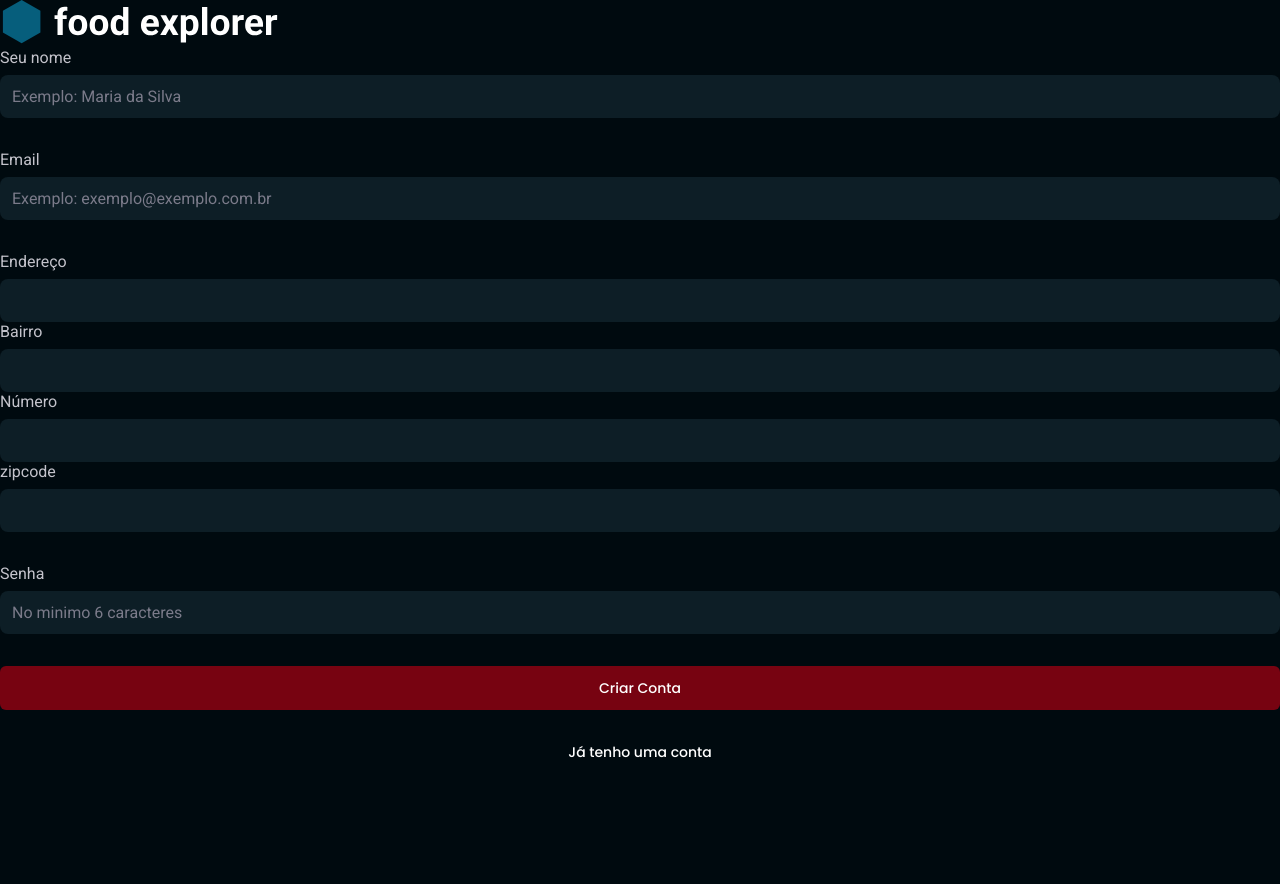
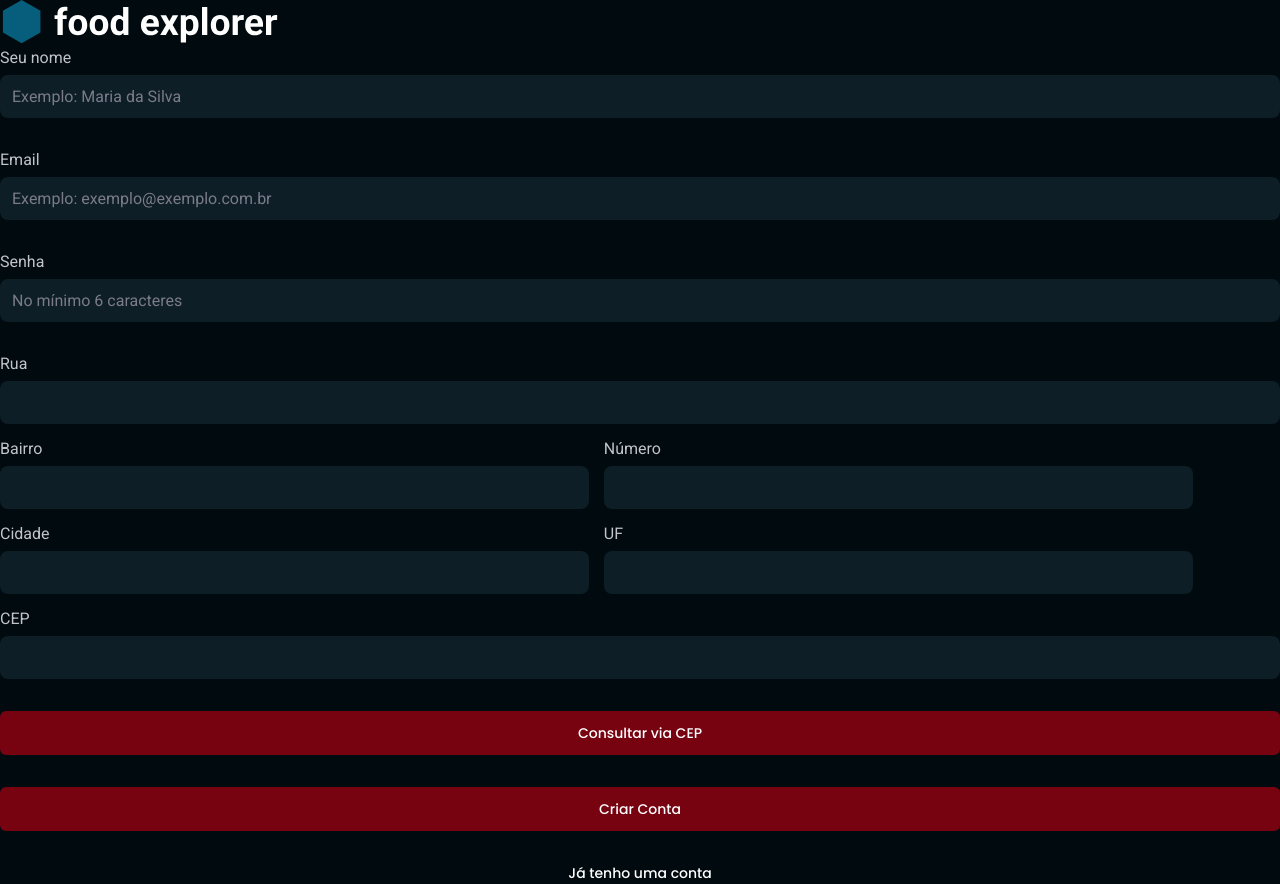
Before and after one commit to joao-lgtm/Food-explorer, a React (Vite) app: page /SingUp in a window 1280 px wide. Before the commit the page ends 800 px from the top, so only its background shows below. Built offline with nearby package versions, Linux system fonts and the light colour scheme.

Commit message:
craindo o login e o carrossel

```diff
--- a/package.json
+++ b/package.json
@@ -16,6 +16,7 @@
     "react-dom": "^18.2.0",
     "react-icons": "^5.2.1",
     "react-router-dom": "^6.23.1",
+    "react-toastify": "^10.0.5",
     "styled-components": "^6.1.10"
   },
   "devDependencies": {
--- a/src/App.jsx
+++ b/src/App.jsx
@@ -2,18 +2,31 @@ import { ThemeProvider } from 'styled-components';
 import { useTheme } from './hooks/ThemeSwitcher';
 import { ThemeBlack, ThemeWhite } from './style/theme';
 import { Global } from './style/global';
-import { Home } from './page/Home';
-import { SingIn } from './page/SingIn';
 import { Routes } from './routes/index';
+import { ToastContainer } from 'react-toastify'
+import 'react-toastify/dist/ReactToastify.css';
+import { AuthProvider } from './hooks/auth';
 
 export function App() {
     const { theme } = useTheme();
-
-    console.log(theme)
     return (
         <ThemeProvider theme={theme === true ? ThemeBlack : ThemeWhite}>
+            <ToastContainer
+                position="top-right"
+                autoClose={5000}
+                hideProgressBar={false}
+                newestOnTop={false}
+                closeOnClick
+                rtl={false}
+                pauseOnFocusLoss
+                draggable
+                pauseOnHover
+                theme={theme === true ? 'light' : 'dark'}
+                transition:Bounce />
             <Global />
-            <Routes />
+            <AuthProvider>
+                <Routes />
+            </AuthProvider>
         </ThemeProvider>
     );
 }
--- a/src/components/Card/index.jsx
+++ b/src/components/Card/index.jsx
@@ -6,7 +6,7 @@ import { LuPlus } from "react-icons/lu";
 import { MdOutlineFavoriteBorder, MdOutlineFavorite } from "react-icons/md";
 import { useEffect, useState, useRef } from "react";
 
-export function Card({ name = "Salada Ravanello", price = "49,97",liked = false}) {
+export function Card({id, name , price ,liked = false}) {
     const [isOver, setIsOver] = useState(false);
     const [isLiked, setIsLiked] = useState(liked);
     const [count, setCount] = useState(1);
@@ -16,6 +16,12 @@ export function Card({ name = "Salada Ravanello", price = "49,97",liked = false}
     function Liked(isliked) {
 
         //api.update('/like')
+    }
+
+
+    function include(){
+        console.log(name, count,id)
+
     }
 
     useEffect(() => {
@@ -64,7 +70,7 @@ export function Card({ name = "Salada Ravanello", price = "49,97",liked = false}
                 {count}
                 <LuPlus onClick={() => ammount("sum")} cursor="pointer" size={18} />
             </Count>
-            <Button name="Incluir" />
+            <Button onClick={include} name="Incluir" />
         </Container>
     );
 }
--- a/src/components/Carousel/style.js
+++ b/src/components/Carousel/style.js
@@ -1,11 +1,17 @@
 import styled from "styled-components";
 
 export const Container = styled.div`
-
+    width: 100%;
 `;
 
 export const ContainerCarousel = styled.div`
-    display: flex;
-    flex-direction: row;
-    flex-wrap: nowrap;
+    max-width: 100%;
+    overflow-x: auto;
+    display: inline-flex;
+    gap: 16px;
+
+
+    > * {
+        flex-shrink: 0;
+    }
 `;
--- a/src/main.jsx
+++ b/src/main.jsx
@@ -2,6 +2,7 @@ import React from 'react'
 import ReactDOM from 'react-dom/client'
 import { App } from './App'
 import { ThemeSwitchProvider } from './hooks/ThemeSwitcher'
+
 
 
 ReactDOM.createRoot(document.getElementById('root')).render(
--- a/src/page/Home/style.js
+++ b/src/page/Home/style.js
@@ -8,7 +8,7 @@ export const Container = styled.div`
 
 
     display: grid;
-    grid-template-columns: auto;
+    grid-template-columns: 100%;
     grid-template-rows: auto 1fr auto;
     grid-template-areas:
     "header"
--- a/src/page/SingUp/index.jsx
+++ b/src/page/SingUp/index.jsx
@@ -1,55 +1,167 @@
 import { Input } from "../../components/Input";
-import { AccountExists, Container, Form } from "./style";
+import { AccountExists, Address, Container, Form } from "./style";
 import Logo from "../../assets/main.svg";
 import { Button } from "../../components/Button";
+import { useState } from "react";
+import axios from "axios";
+import { api } from "../../services/api";
+import { toast } from "react-toastify";
+import { useNavigate } from "react-router-dom";
 
 export function SingUp() {
+    const [name, setName] = useState("");
+    const [email, setEmail] = useState("");
+    const [password, setPassword] = useState("");
+    const [street, setStreet] = useState("");
+    const [city, setCity] = useState("");
+    const [uf, setUf] = useState("");
+    const [neighborhood, setNeighborhood] = useState("");
+    const [number, setNumber] = useState("");
+    const [zipcode, setZipcode] = useState("");
+
+    const navigate = useNavigate();
+
+    async function handleFindeByZipcode() {
+        try {
+            if (!zipcode) {
+                toast.error("Preencha o CEP");
+                return;
+            }
+            await axios.get(`https://viacep.com.br/ws/${zipcode}/json/`).then(response => {
+                toast.success("CEP encontrado com sucesso");
+
+                setStreet(response.data.logradouro);
+                setNeighborhood(response.data.bairro);
+                setCity(response.data.localidade);
+                setUf(response.data.uf);
+            })
+
+        } catch (error) {
+            toast.error("Erro ao buscar CEP ou CEP inválido");
+        }
+    }
+
+    async function handleSignUP() {
+        await api.post("/users", {
+            name,
+            email,
+            password,
+            street,
+            neighborhood,
+            number,
+            city,
+            uf,
+            zipcode
+        }).then(() => {
+            toast.success("Usuario criado com sucesso!");
+            navigate('/');
+        }).catch(err => {
+            if (err.response) {
+                toast.error(err.response.data.message);
+            } else {
+                toast.error("não foi possivel cadastrar o usuario")
+            }
+        });
+    }
+
     return (
         <Container>
             <div>
-                <img src={Logo} />
+                <img src={Logo} alt="Logo" />
             </div>
             <Form>
                 <Input
                     nameInput="name"
                     label="Seu nome"
                     placeholder="Exemplo: Maria da Silva"
+                    onChange={e => setName(e.target.value)}
+                    required
                 />
                 <Input
                     nameInput="email"
                     label="Email"
                     placeholder="Exemplo: exemplo@exemplo.com.br"
+                    onChange={e => setEmail(e.target.value)}
+                    type="email"
+                    required
                 />
-                <div>
                 <Input
-                        nameInput="address"
-                        label="Endereço"
+                    nameInput="Senha"
+                    label="Senha"
+                    placeholder="No mínimo 6 caracteres"
+                    onChange={e => setPassword(e.target.value)}
+                    type="password"
+                    required
                 />
+
+                <Address>
+                    <div className="addressAndZipcode">
+                        <Input
+                            nameInput="street"
+                            label="Rua"
+                            value={street}
+                            onChange={e => setStreet(e.target.value)}
+                            required
+                        />
+                    </div>
+                    <div className="neighborhoodAndNumber">
                         <Input
                             nameInput="neighborhood"
                             label="Bairro"
+                            value={neighborhood}
+                            onChange={e => setNeighborhood(e.target.value)}
+                            required
                         />
+                    </div>
+                    <div className="neighborhoodAndNumber">
                         <Input
                             nameInput="number"
                             label="Número"
+                            value={number}
+                            onChange={e => setNumber(e.target.value)}
+                            required
                         />
+                    </div>
+                    <div className="neighborhoodAndNumber">
+                        <Input
+                            nameInput="city"
+                            label="Cidade"
+                            value={city}
+                            onChange={e => setCity(e.target.value)}
+                            required
+                        />
+                    </div>
+                    <div className="neighborhoodAndNumber">
+                        <Input
+                            nameInput="uf"
+                            label="UF"
+                            value={uf}
+                            onChange={e => setUf(e.target.value)}
+                            required
+                        />
+                    </div>
+                    <div className="addressAndZipcode">
                         <Input
                             nameInput="zipcode"
-                        label="zipcode"
+                            label="CEP"
+                            value={zipcode}
+                            onChange={e => setZipcode(e.target.value)}
+                            required
                         />
                     </div>
-                <Input
-                    nameInput="Senha"
-                    label="Senha"
-                    placeholder="No minimo 6 caracteres"
+
+                </Address>
+                <Button
+                        onClick={handleFindeByZipcode}
+                        name="Consultar via CEP"
                     />
-
                 <Button
                     name="Criar Conta"
+                    onClick={handleSignUP}
                 />
 
                 <AccountExists to="/">Já tenho uma conta</AccountExists>
             </Form>
         </Container>
-    )
+    );
 }
--- a/src/page/SingUp/style.js
+++ b/src/page/SingUp/style.js
@@ -4,8 +4,6 @@ import { Link }  from "react-router-dom";
 import { FONTS } from "../../style/fonts";
 
 export const Container = styled.div`
-
-
     @media (max-width: ${DEVICE_BREAKPOINTS.MD}) {
         display: flex;
         flex-direction: column;
@@ -46,5 +44,19 @@ export const AccountExists = styled(Link)`
 
     text-decoration: none;
     text-align: center;
+`;
 
+
+export const Address = styled.div`
+    display: flex;
+    flex-wrap: wrap;
+    gap: 15px;
+
+    .addressAndZipcode{
+        width: 100%;
+    }
+
+    .neighborhoodAndNumber{
+        width: 46%;
+    }
 `;
--- a/src/routes/auth.routes.jsx
+++ b/src/routes/auth.routes.jsx
@@ -1,6 +1,6 @@
 import { Routes, Route, Navigate } from "react-router-dom";
 import { SingIn } from './../page/SingIn';
-import { SingUp } from './../page/SingUp/index';
+import { SingUp } from './../page/SingUp';
 
 export function AuthRoutes () {
     return(
--- a/src/routes/index.jsx
+++ b/src/routes/index.jsx
@@ -1,14 +1,14 @@
 import { BrowserRouter } from "react-router-dom";
 import { AuthRoutes } from "./auth.routes";
 import { AppRoutes } from "./app.routes";
-import { AuthProvider } from "../hooks/auth";
+import { useAuth } from "../hooks/auth";
 
 export function Routes() {
+    const { user, singOut } = useAuth();
+
     return (
         <BrowserRouter>
-            <AuthProvider>
-                <AuthRoutes />
-            </AuthProvider>
+            {user ? <AppRoutes /> : <AuthRoutes />}
         </BrowserRouter>
     )
 
```
Also changed, not shown: src/components/Carousel/index.jsx (+23 -8 lines), src/hooks/auth.jsx (indentation only), 1 other file (tests, documents, lock files or other folders). Lines whose indentation alone changed are shown as unchanged.
